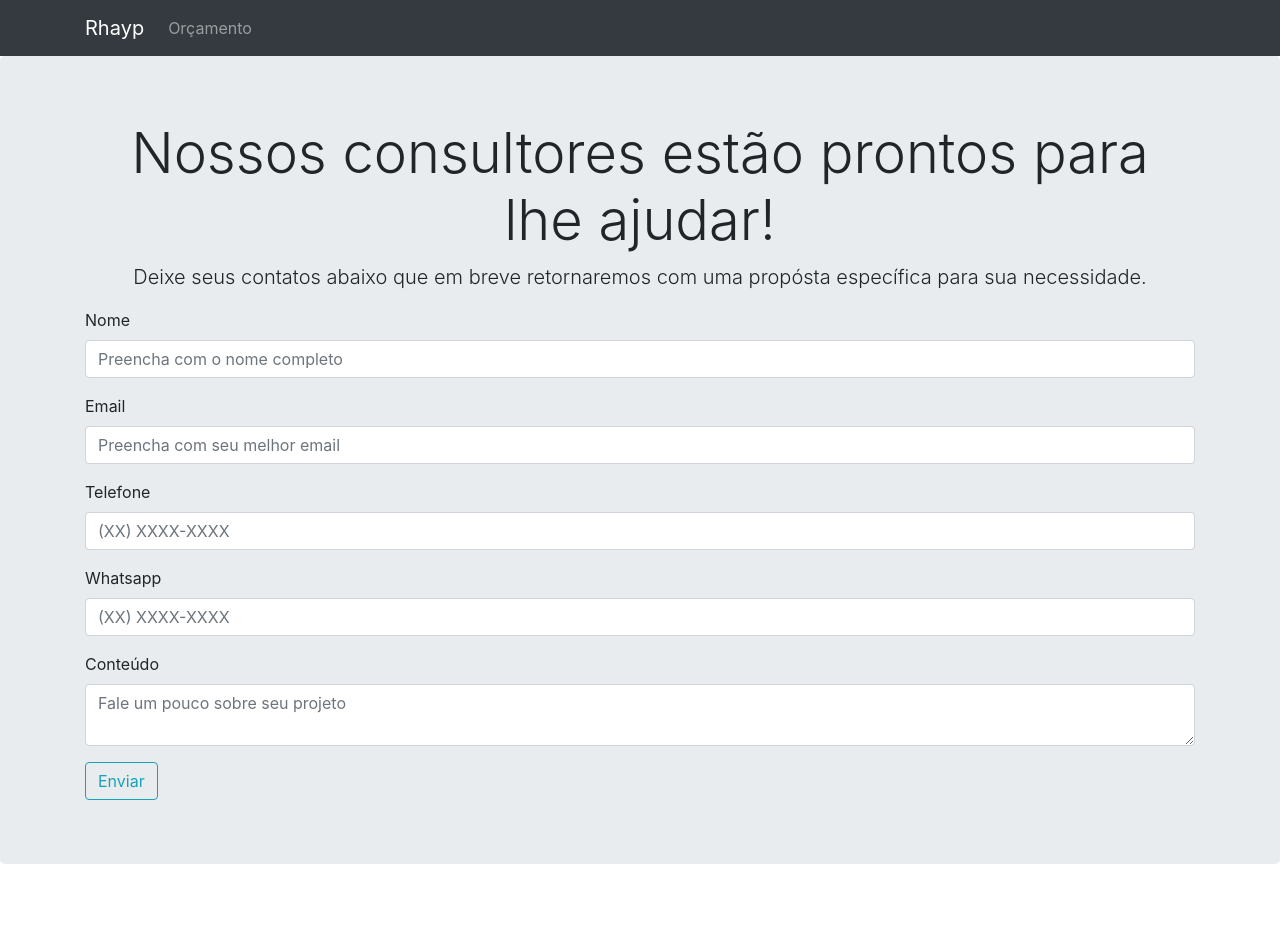
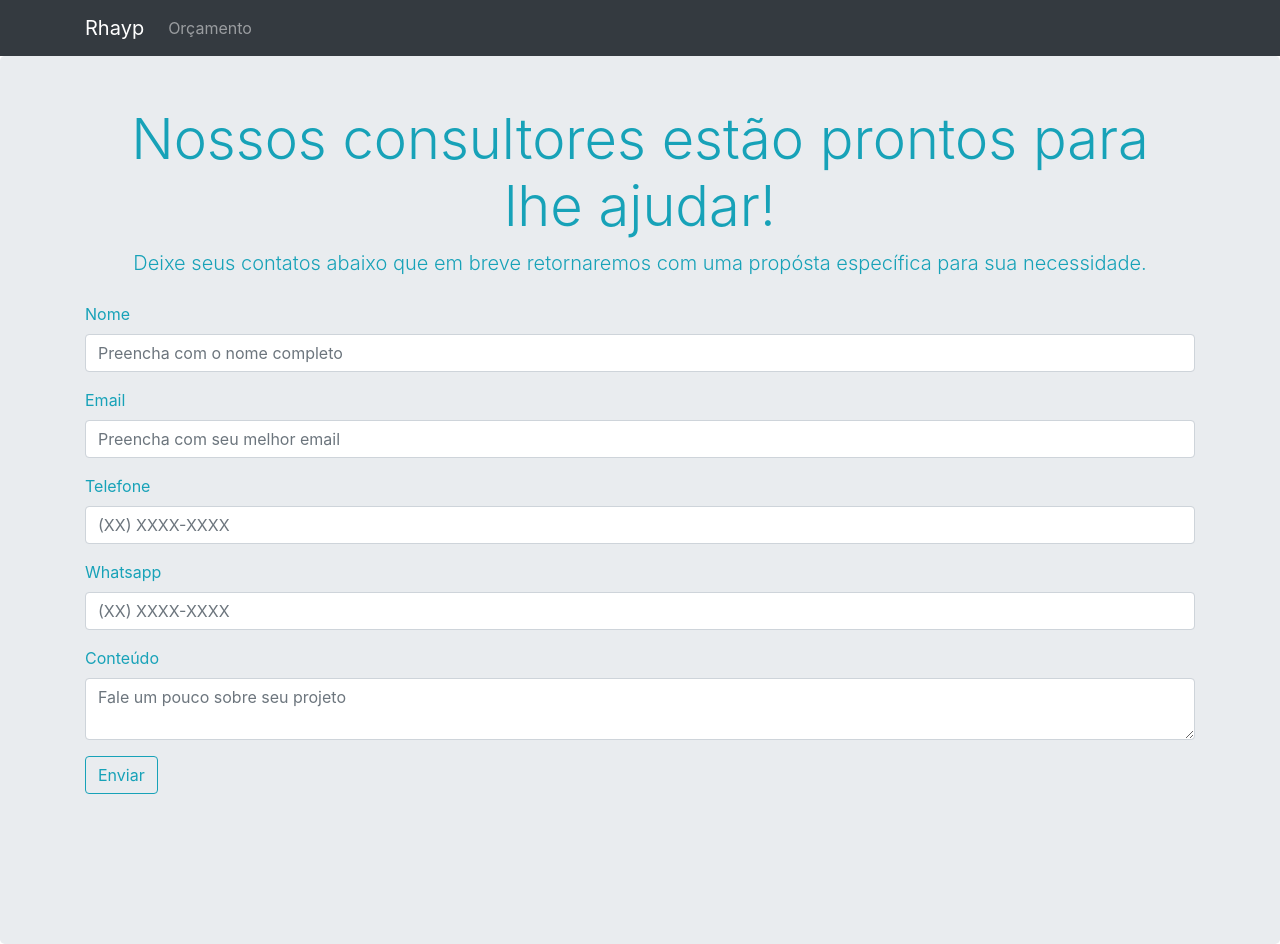
Before and after one commit to Ramon-Goveia/WebSite-Projeto-Orcamento-React.JS, a Next.js app: page / in a window 1280 px wide. Before the commit the page ends 896 px from the top, so only its background shows below. Built offline with nearby package versions, Linux system fonts and the light colour scheme.

Commit message:
Estilização da interface

```diff
--- a/pages/index.js
+++ b/pages/index.js
@@ -37,10 +37,19 @@ function HomePage() {
                 </Container>
             </Navbar>
 
-            <Jumbotron>
+            <Jumbotron className="pg-orcamento">
+                <style>
+                    {`.pg-orcamento{
+                        backgrownd-color: #f5fbfa;
+                        color: #17a2b8;
+                        padding-top: 50px;
+                        padding-bottom: 150px;
+                        margin-bottom: 0rem !important;
+                    }`}
+                </style>
                 <Container>
                     <h1 className="display-4 text-center">Nossos consultores estão prontos para lhe ajudar!</h1>
-                    <p className="lead text-center">Deixe seus contatos abaixo que em breve retornaremos com uma propósta específica para sua necessidade.</p>
+                    <p className="lead text-center mb-4">Deixe seus contatos abaixo que em breve retornaremos com uma propósta específica para sua necessidade.</p>
 
                     <Form>
                         <FormGroup>
```
